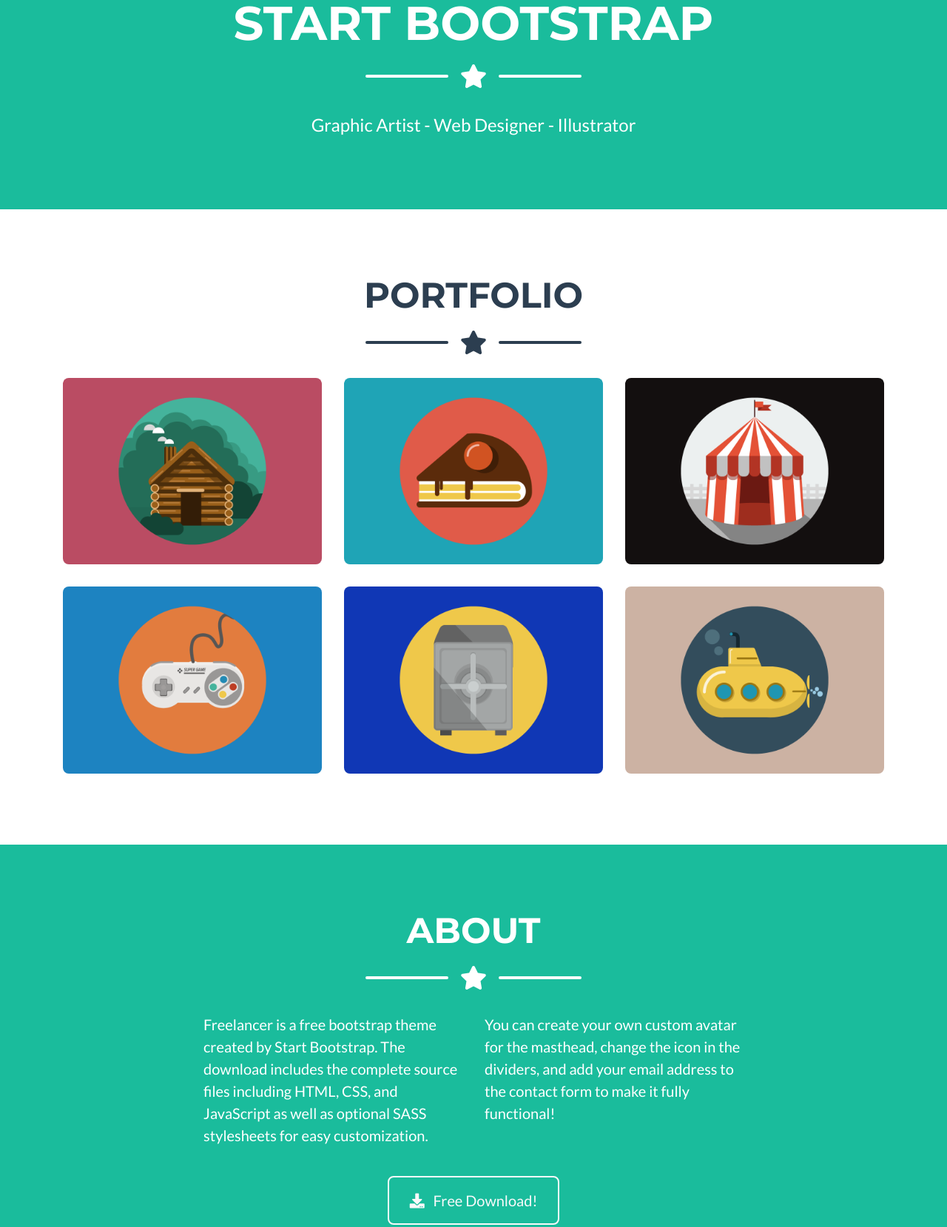
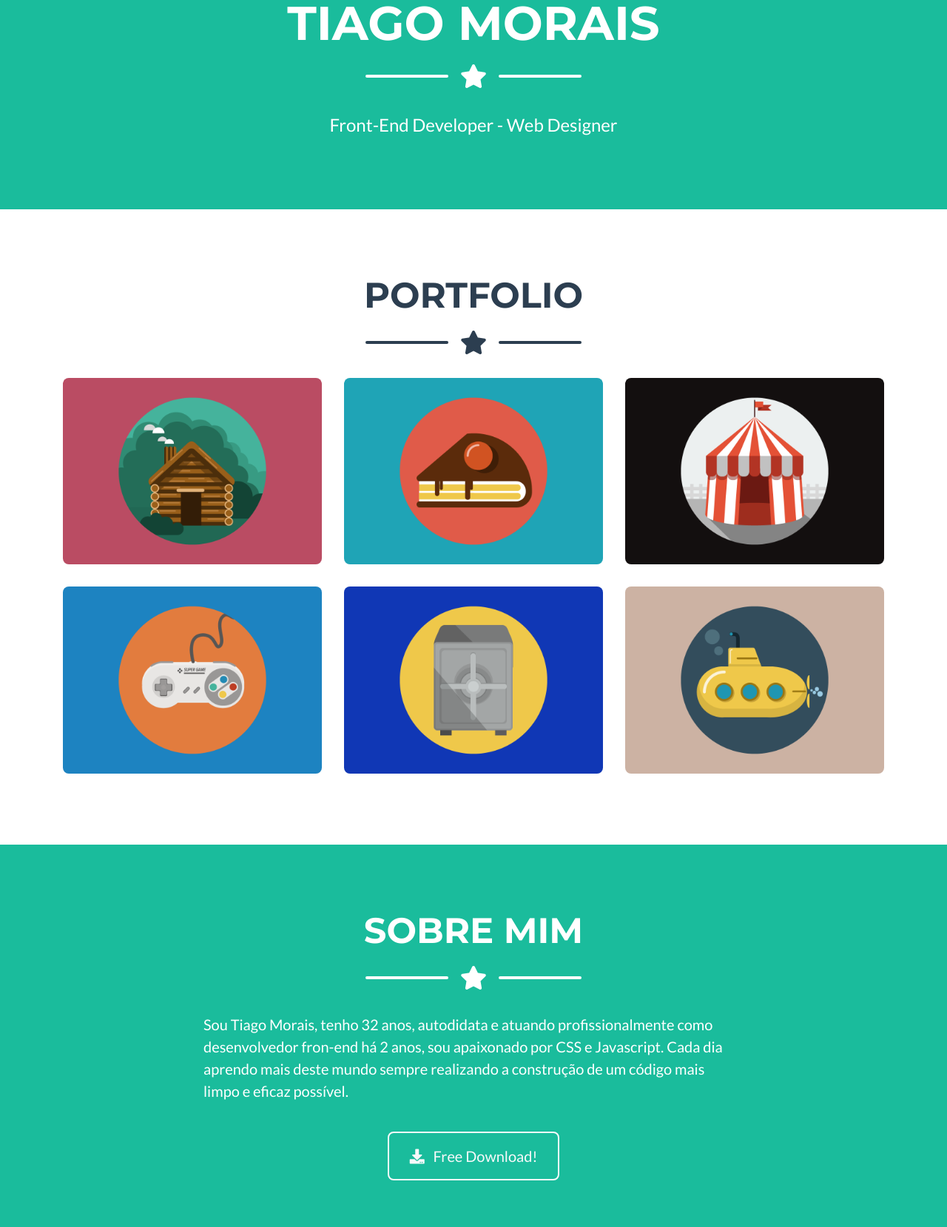
Before and after one commit to tbm3000/homepage, a website with bundled scripts: page index.html in a window 1280 px wide. Shown: the part 500-2159 px from the top of the page at 74% size. Built offline with nearby package versions, Linux system fonts and the light colour scheme.

Commit message:
Update index.html

```diff
--- a/index.html
+++ b/index.html
@@ -33,7 +33,7 @@
       <div class="collapse navbar-collapse" id="navbarResponsive">
         <ul class="navbar-nav ml-auto">
           <li class="nav-item mx-0 mx-lg-1">
-            <a class="nav-link py-3 px-0 px-lg-3 rounded js-scroll-trigger" href="#portfolio">Portfolio</a>
+            <a class="nav-link py-3 px-0 px-lg-3 rounded js-scroll-trigger" href="#portfolio">Portfólio</a>
           </li>
           <li class="nav-item mx-0 mx-lg-1">
             <a class="nav-link py-3 px-0 px-lg-3 rounded js-scroll-trigger" href="#about">Sobre mim</a>
@@ -54,7 +54,7 @@
       <img class="masthead-avatar mb-5" src="img/avataaars.svg" alt="">
 
       <!-- Masthead Heading -->
-      <h1 class="masthead-heading text-uppercase mb-0">Start Bootstrap</h1>
+      <h1 class="masthead-heading text-uppercase mb-0">Tiago Morais</h1>
 
       <!-- Icon Divider -->
       <div class="divider-custom divider-light">
@@ -66,7 +66,7 @@
       </div>
 
       <!-- Masthead Subheading -->
-      <p class="masthead-subheading font-weight-light mb-0">Graphic Artist - Web Designer - Illustrator</p>
+      <p class="masthead-subheading font-weight-light mb-0">Front-End Developer - Web Designer</p>
 
     </div>
   </header>
@@ -173,7 +173,7 @@
     <div class="container">
 
       <!-- About Section Heading -->
-      <h2 class="page-section-heading text-center text-uppercase text-white">About</h2>
+      <h2 class="page-section-heading text-center text-uppercase text-white">Sobre mim</h2>
 
       <!-- Icon Divider -->
       <div class="divider-custom divider-light">
@@ -186,11 +186,8 @@
 
       <!-- About Section Content -->
       <div class="row">
-        <div class="col-lg-4 ml-auto">
-          <p class="lead">Freelancer is a free bootstrap theme created by Start Bootstrap. The download includes the complete source files including HTML, CSS, and JavaScript as well as optional SASS stylesheets for easy customization.</p>
-        </div>
-        <div class="col-lg-4 mr-auto">
-          <p class="lead">You can create your own custom avatar for the masthead, change the icon in the dividers, and add your email address to the contact form to make it fully functional!</p>
+        <div class="col-lg-8 mx-auto">
+          <p class="lead">Sou Tiago Morais, tenho 32 anos, autodidata e atuando profissionalmente como desenvolvedor fron-end há 2 anos, sou apaixonado por CSS e Javascript. Cada dia aprendo mais deste mundo sempre realizando a construção de um código mais limpo e eficaz possível.</p>
         </div>
       </div>
 
```
